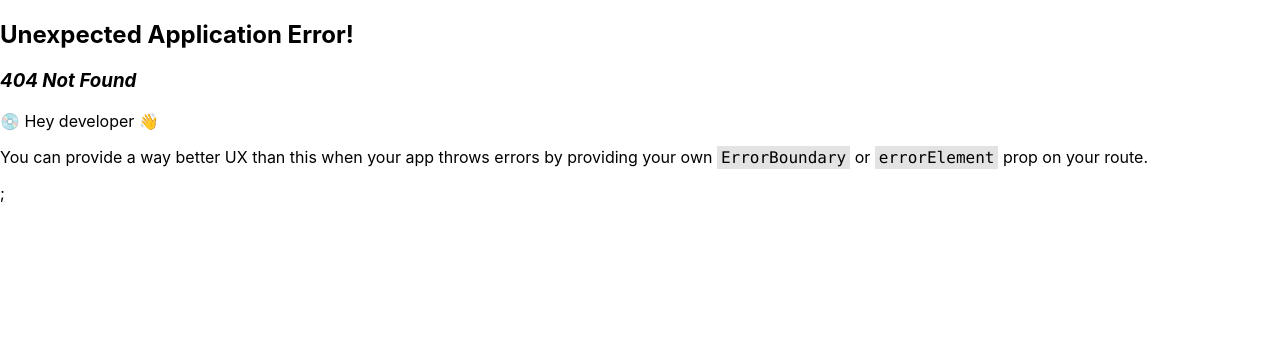
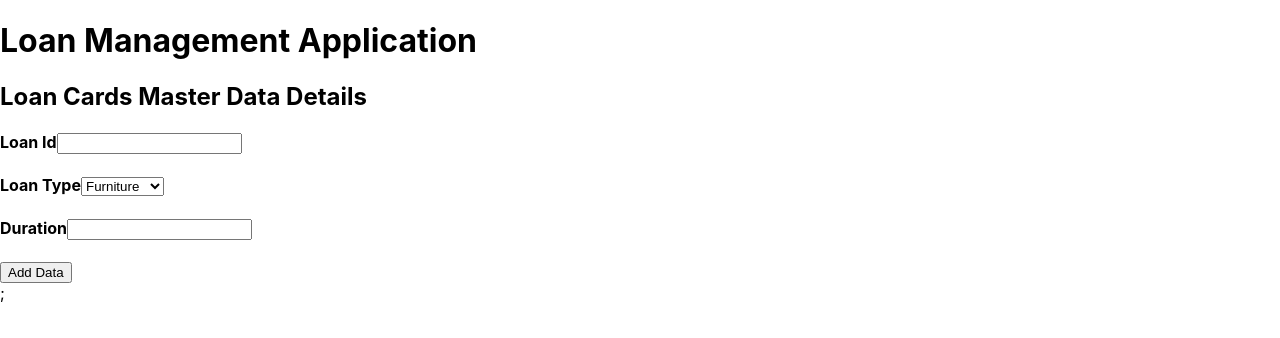
Before and after one commit to njshah301/Loan_Management_System, a React (Create React App) app in the folder frontend/: page /loan_insert in a window 1280 px wide. Before the commit this address had no page. Shown: the top 338 px of the page. Built offline with nearby package versions, Linux system fonts and the light colour scheme.

Commit message:
Frontend for loan card data insertion

```diff
--- a/frontend/src/App.js
+++ b/frontend/src/App.js
@@ -2,6 +2,7 @@ import HomeNavigation from './components/HomeNavigation';
 import { createBrowserRouter, RouterProvider } from "react-router-dom";
 import AdminLogin from './components/AdminLogin';
 import UserLogin from './components/UserLogin';
+import LoanInsert from './components/LoanInsert';
 
 // const router = createBrowserRouter(
 //     // {path:"/",element:<HomeNavigation/>},
@@ -29,6 +30,10 @@ const router = createBrowserRouter([
   {
     path:"/login_user",
     element:<UserLogin/>,
+  },
+  {
+    path:"/loan_insert",
+    element:<LoanInsert/>,
   }
 ]);
 
--- /dev/null
+++ b/frontend/src/components/LoanInsert.js
@@ -0,0 +1,53 @@
+import { Outlet, Link } from "react-router-dom";
+import { useState } from "react";
+import { loan_insert } from "./api";
+
+const LoanInsert=()=>{
+     const [loanId, setloanId] = useState("");
+     const [LoanType, setLoanType] = useState("");
+     const [LoanDuration, setLoanDuration] = useState("");
+      const onLoanIdChange = (e) => {
+        setloanId(e.target.value);
+      };
+      const onLoanTypeChange = (e) => {
+        setLoanType(e.target.value);
+      };
+      const onDurationChange = (e) => {
+        setLoanDuration(e.target.value);
+      };
+
+      const handleLoanInsert = async (e) => {
+        e.preventDefault();
+        const data={
+            loanId,
+            LoanType,
+            LoanDuration
+        };
+        await loan_insert(data);
+      };
+    return(
+        <div>
+            <h1>Loan Management Application</h1>
+            <h2> Loan Cards Master Data Details</h2>
+            <form onSubmit={handleLoanInsert}>
+                <h4> Loan Id
+                    <input type="text" className="LoanId" onChange={onLoanIdChange}></input>
+                </h4>
+                <h4> Loan Type
+                <select className="LoanType" onChange={onLoanTypeChange}>
+                    <option value="furniture">Furniture</option>
+                    <option value="stationary">Stationary</option>
+                    <option value="crockery">Crockery</option>
+                </select>
+                </h4>
+                <h4> Duration
+                    <input type="number" className="LoanDuration" onChange={onDurationChange}></input>
+                </h4>
+                <button type="submit">Add Data</button>
+            </form>
+        </div>
+
+    )
+}
+
+export default LoanInsert;
--- a/frontend/src/components/api.js
+++ b/frontend/src/components/api.js
@@ -7,4 +7,11 @@ const authenticateAdmin = async (credentials) => {
   );
 };
 
-export {authenticateAdmin };
+const loan_insert = async (data) => {
+  const response = await axios.post(
+    "http://localhost:8080/api/loan_insert",
+    data
+  );
+};
+
+export {authenticateAdmin,loan_insert};
```
Also changed, not shown: 1 other file (tests, documents, lock files or other folders).
